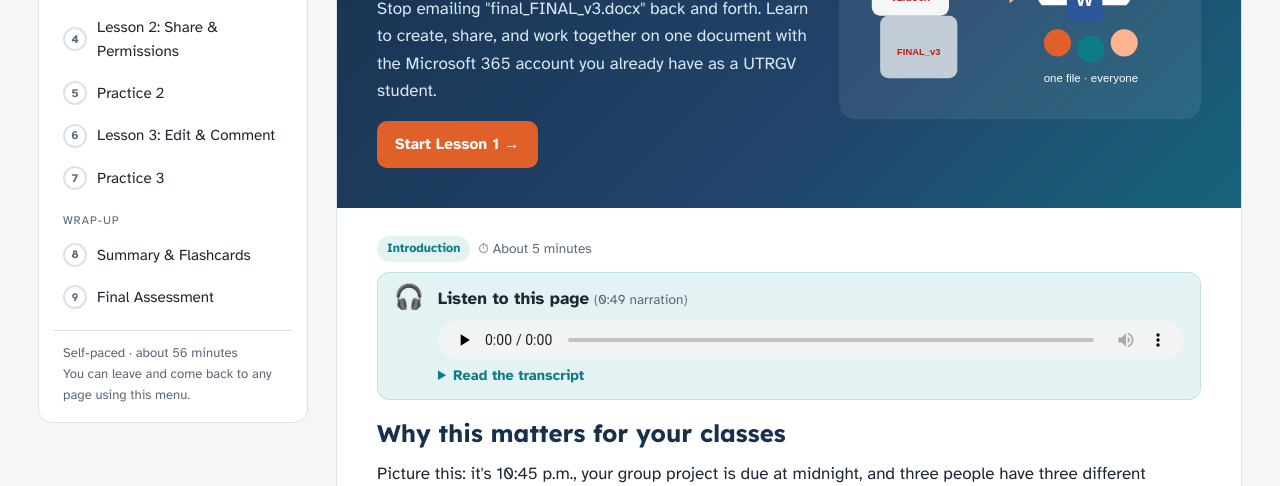
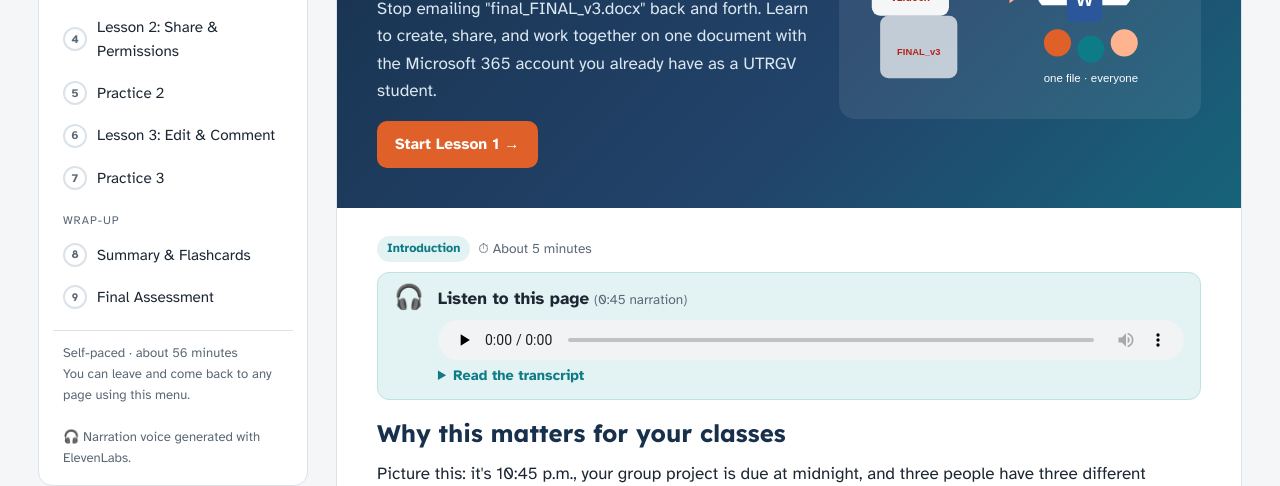
Before and after one commit to ejlucio/onedrive-guide, a plain HTML site: page index.html in a window 1280 px wide. Shown: the part 314-800 px from the top of the page. Drawn offline with Linux system fonts and the light colour scheme.

Commit message:
Add files via upload

```diff
--- a/index.html
+++ b/index.html
@@ -226,7 +226,7 @@ table.simple th{background:var(--bg);color:var(--navy)}
   <nav class="side" id="sideNav" aria-label="Module navigation">
     <h2>Module menu</h2>
     <ol id="navList"></ol>
-    <div class="side-foot">Self-paced · about 56 minutes<br>You can leave and come back to any page using this menu.</div>
+    <div class="side-foot">Self-paced · about 56 minutes<br>You can leave and come back to any page using this menu.<br><br>🎧 Narration voice generated with ElevenLabs.</div>
   </nav>
 
   <main id="content" tabindex="-1">
@@ -256,7 +256,7 @@ table.simple th{background:var(--bg);color:var(--navy)}
   <div class="crumb"><span class="pill">Introduction</span><span class="time">⏱ About 5 minutes</span></div>
   <div class="audio-bar">
     <span class="audio-ic" aria-hidden="true">🎧</span>
-    <div class="audio-main"><strong>Listen to this page</strong> <span class="time">(0:49 narration)</span>
+    <div class="audio-main"><strong>Listen to this page</strong> <span class="time">(0:45 narration)</span>
       <audio controls preload="none" src="narration-home.mp3">Your browser does not support audio. Read the transcript below.</audio>
       <details><summary>Read the transcript</summary><p>Welcome to Microsoft OneDrive: A Step-by-Step Guide for UTRGV students. Picture this. It&#x27;s 10:45 p.m., your group project is due at midnight, and three people have three different versions of the same paper in their email. Somebody&#x27;s edits get lost, and the link you send your professor says: You need permission. OneDrive fixes this. It&#x27;s cloud storage that comes with your UTRGV Microsoft 365 account. Your files are saved online automatically, you can open them from any computer, on or off campus, and your whole group can work in the same document at the same time. In this module, you&#x27;ll learn to create and save a file, share it with the right permission, and edit and comment together. Let&#x27;s get started.</p></details>
     </div>
@@ -586,7 +586,7 @@ table.simple th{background:var(--bg);color:var(--navy)}
   <div class="crumb"><span class="pill">Review</span><span class="time">⏱ About 5 minutes</span></div>
   <div class="audio-bar">
     <span class="audio-ic" aria-hidden="true">🎧</span>
-    <div class="audio-main"><strong>Listen to this review</strong> <span class="time">(0:37 narration)</span>
+    <div class="audio-main"><strong>Listen to this review</strong> <span class="time">(0:39 narration)</span>
       <audio controls preload="none" src="narration-summary.mp3">Your browser does not support audio. Read the transcript below.</audio>
       <details><summary>Read the transcript</summary><p>Let&#x27;s review. You learned one workflow you can use for every class. Create a file with a clear name. Share it with the right permission. And collaborate with edits and comments, all in one file that&#x27;s always up to date. Remember these five takeaways. No more attachments: share one link instead of emailing copies. AutoSave is on: look for the word Saved. Least access wins: professors usually get Can view, and teammates get Can edit. Test before you submit. And comment, don&#x27;t overwrite. When you&#x27;re ready, flip through the flashcards, then move on to the final assessment. You&#x27;ve got this.</p></details>
     </div>
```
Also changed, not shown: 5 other files.
